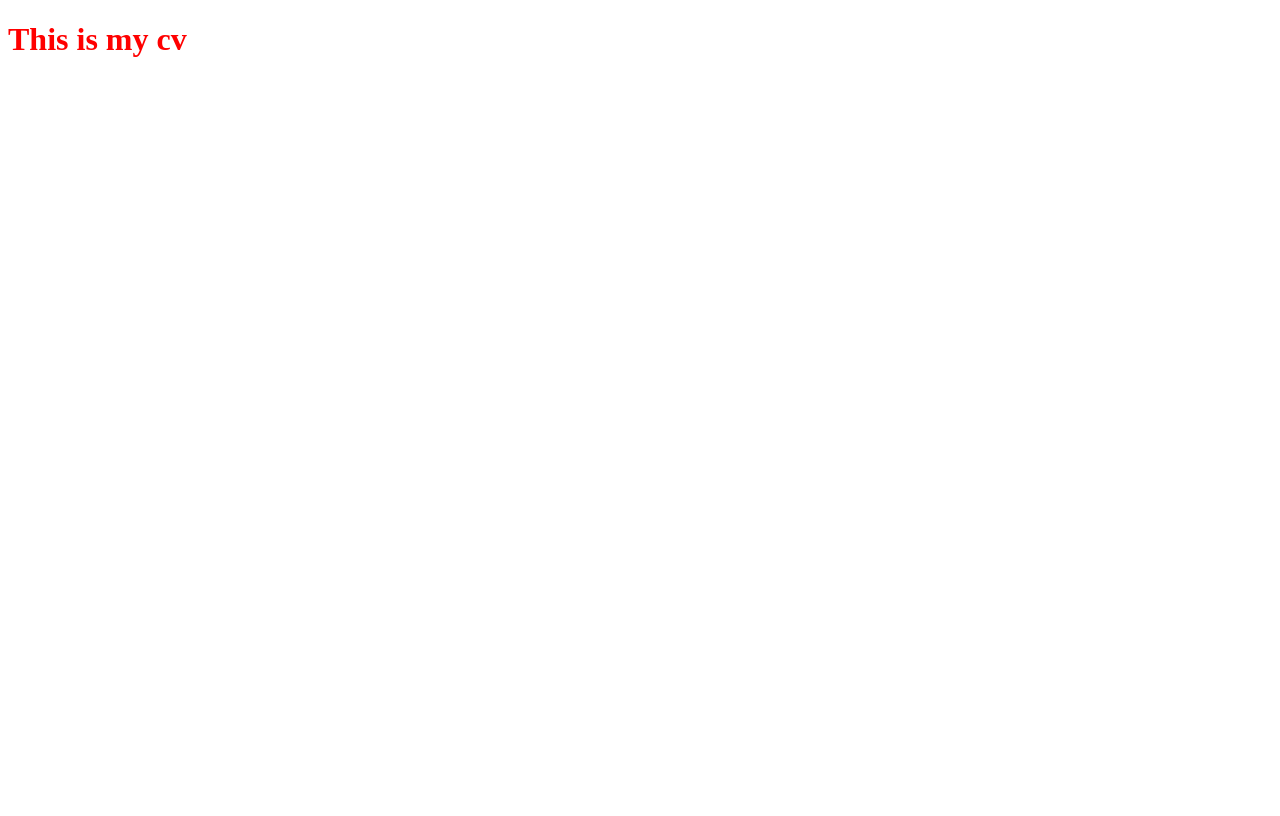
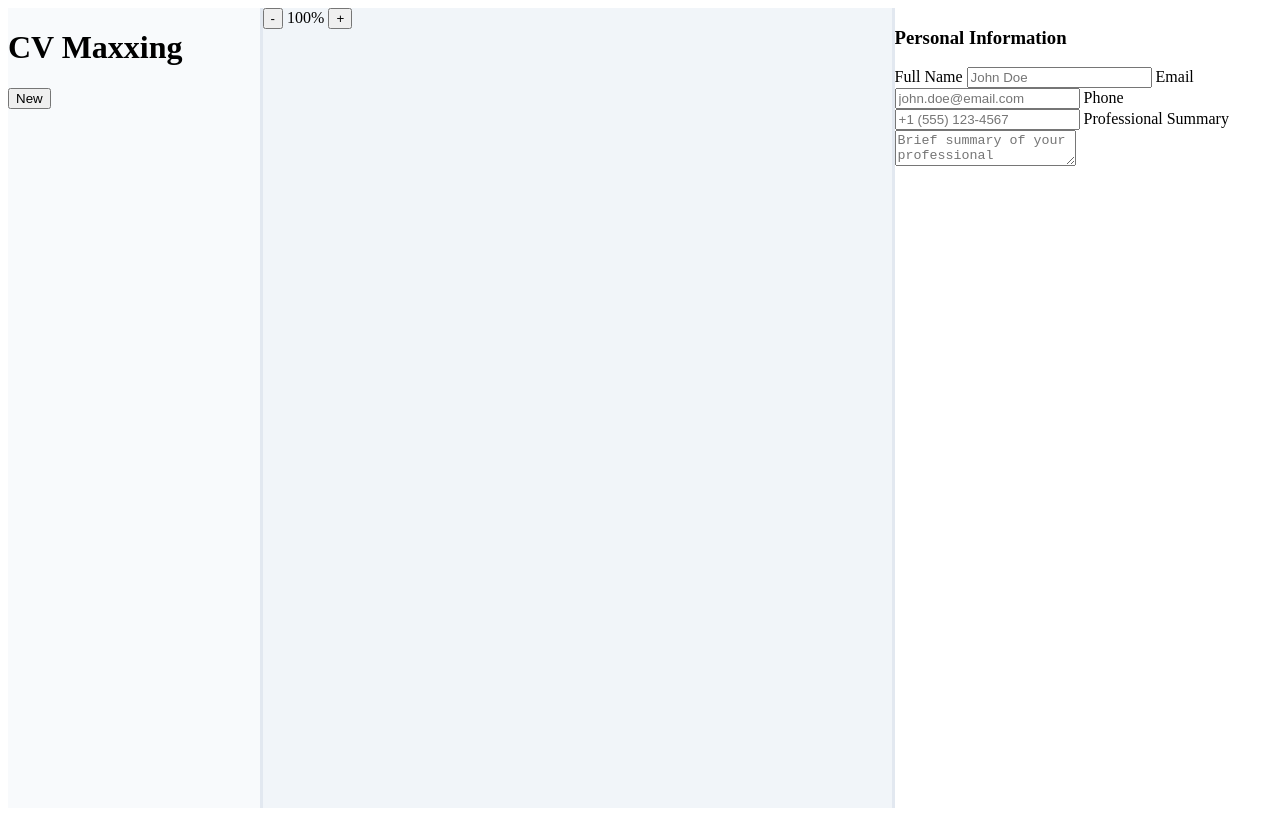
Before and after one commit to perfect-blue/cvmaxxing, a plain HTML site: page index.html in a window 1280 px wide. Drawn offline with Linux system fonts and the light colour scheme.

Commit message:
feat: add three-panel layout for CV editor
Implement main container with project panel, preview panel and tools panel
Add form fields for personal information in tools panel

```diff
--- a/index.html
+++ b/index.html
@@ -6,8 +6,42 @@
     <title>CV Maxxing</title>
     <link rel="stylesheet" href="style.css" />
 </head>
-<body>
-    <h1 id="title" onclick="test()">This is my cv</h1>
+<body class="main-container">
+    <div class="project-panel">
+        <div class="header">
+            <h1>CV Maxxing</h1>
+            <button class="new-btn">New</button>
+        </div>
+        <div class="project-list" id="projectList"></div>
+    </div>
+    <div class="preview-panel">
+        <div class="control">
+            <button class="zoom-btn">-</button>
+            <span id="zoomLevel">100%</span>
+            <button class="zoom-btn">+</button>
+        </div>
+        <div class="pages">
+
+        </div>
+    </div>
+    <div class="tools-panel">
+        <div class="content">
+            <h3>Personal Information</h3>
+
+            <label>Full Name</label>
+            <input type="text" id="fullName" placeholder="John Doe">
+
+            <label>Email</label>
+            <input type="email" id="email" placeholder="john.doe@email.com">
+
+            <label>Phone</label>
+            <input type="tel" id="phone" placeholder="+1 (555) 123-4567">
+
+            <label>Professional Summary</label>
+            <textarea id="summary" placeholder="Brief summary of your professional background..."></textarea>
+        </div>
+    </div>
+
     <script src="script.js"></script>
 </body>
 </html>
--- a/style.css
+++ b/style.css
@@ -1,3 +1,26 @@
-#title{
-    color: red;
+.main-container {
+    display: flex;
+    height: 100vh;
 }
+
+/*Project Panel (left)*/
+.project-panel {
+    width: 20%;
+    background: #f8fafc;
+    border-right: solid #e2e8f0;
+    display: flex;
+    flex-direction: column;
+}
+
+.preview-panel {
+    width: 50%;
+    background: #f1f5f9;
+    overflow-y: auto;
+}
+
+.tools-panel {
+    width: 30%;
+    background: white;
+    border-left: solid #e2e8f0;
+    overflow-y: auto;
+}
```
